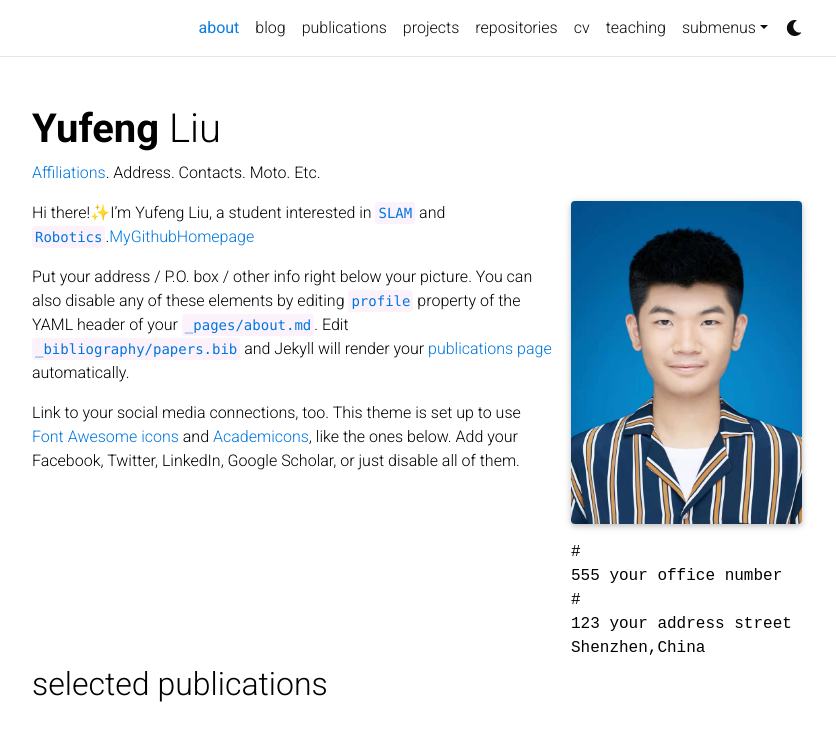
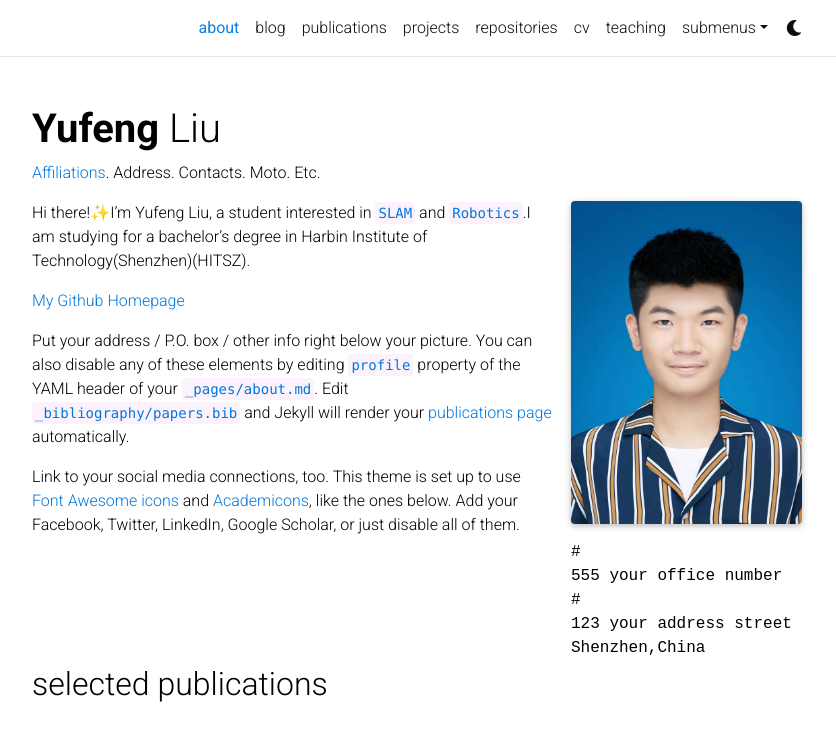
Before and after one commit to raymond-lau-lyf/raymond-lau-lyf.github.io, a Jekyll site: the page built from _pages/about.md, in a window 1280 px wide and 1021 px high, cut to the strip 0-732 px from the top of the window. Shown: the whole strip, without its empty margins (223-1059 px from the left). Built offline with Jekyll 4.4.1, drawn with Linux system fonts in a browser that asks for light colours; full-size pictures stand in for the smaller copies a plugin makes; emoji names are drawn with the system emoji font; comment, search, counter and statistics services are not loaded; a style sheet for code colours, icons or effects is not loaded.

Commit message:
add school

```diff
--- a/_pages/about.md
+++ b/_pages/about.md
@@ -19,7 +19,9 @@ selected_papers: true # includes a list of papers marked as "selected={true}"
 social: true  # includes social icons at the bottom of the page
 ---
 
-Hi there!:sparkles:I'm Yufeng Liu, a student interested in `SLAM` and `Robotics`.[MyGithubHomepage](https://github.com/raymond-lau-lyf)
+Hi there!:sparkles:I'm Yufeng Liu, a student interested in `SLAM` and `Robotics`.I am studying for a bachelor's degree in Harbin Institute of Technology(Shenzhen)(HITSZ).
+
+[My Github Homepage](https://github.com/raymond-lau-lyf)
 
 Put your address / P.O. box / other info right below your picture. You can also disable any of these elements by editing `profile` property of the YAML header of your `_pages/about.md`. Edit `_bibliography/papers.bib` and Jekyll will render your [publications page](/al-folio/publications/) automatically.
 
```
